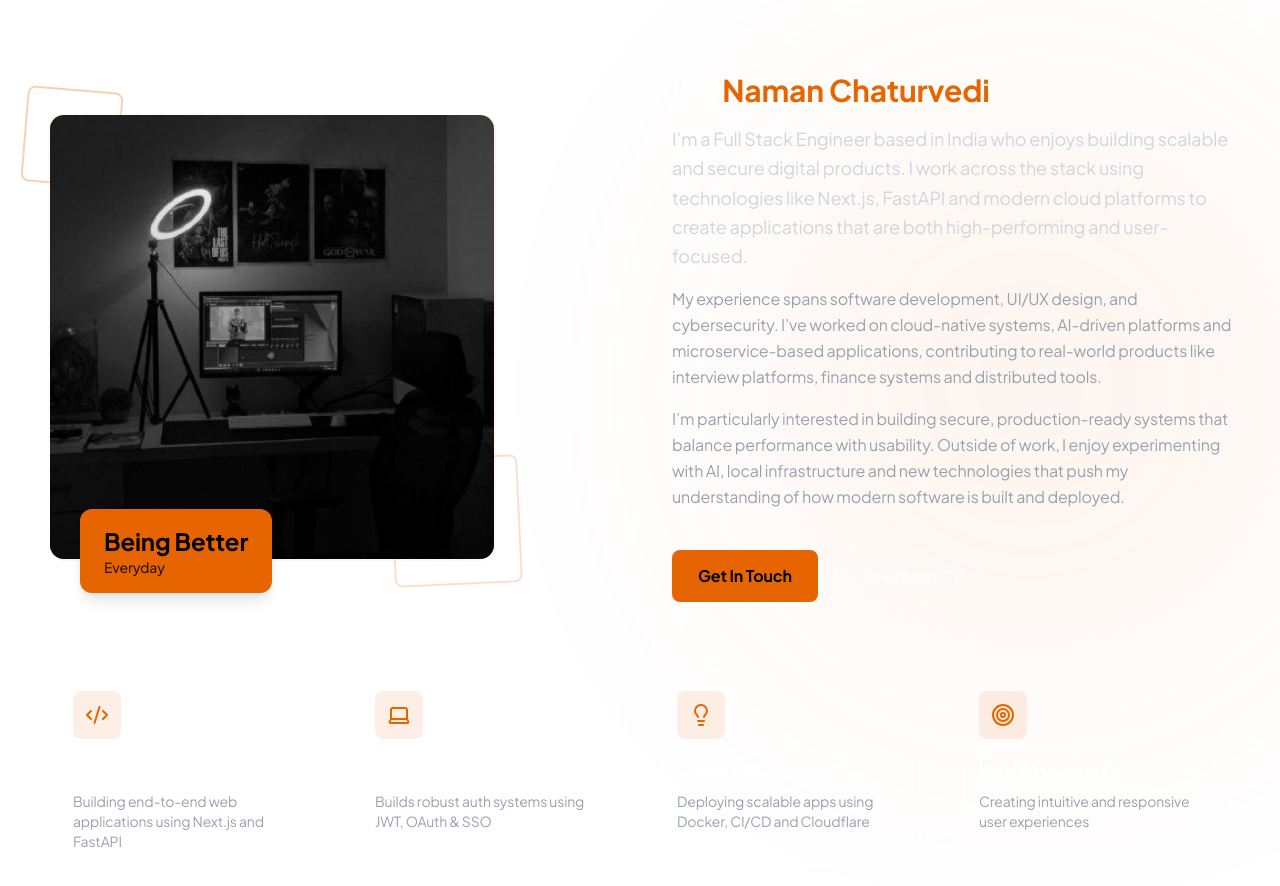
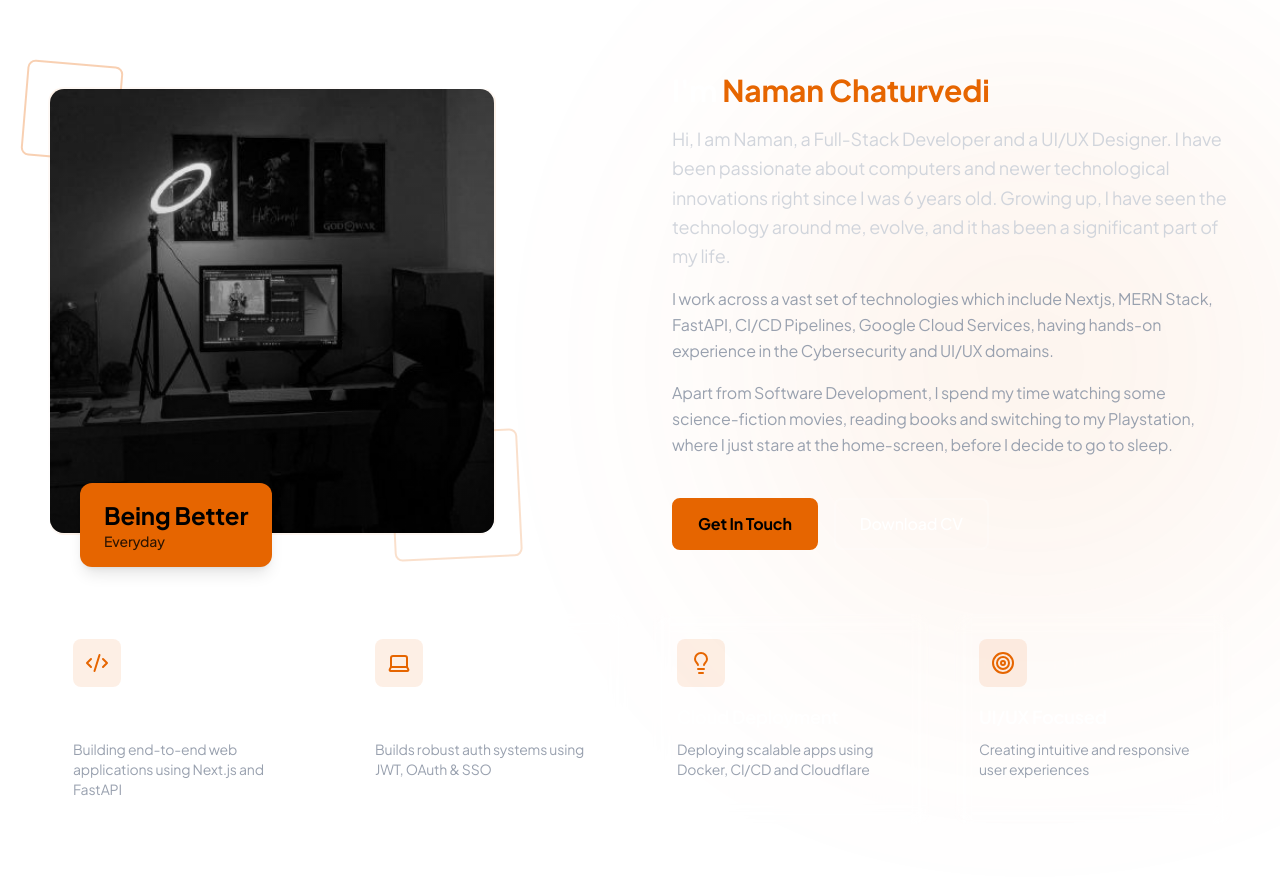
Before and after one commit to half-skirmish/portfolio-2026, a Next.js app: page / in a window 1280 px wide. Shown: the part 860-1746 px from the top of the page. Built offline with nearby package versions, Linux system fonts and the light colour scheme.

Commit message:
feat: Updated the description of the About page

```diff
--- a/components/About.jsx
+++ b/components/About.jsx
@@ -172,15 +172,15 @@ export default function About() {
               </h3>
 
                 <p className="text-gray-300 text-base md:text-lg leading-relaxed">
-                I’m a Full Stack Engineer based in India who enjoys building scalable and secure digital products. I work across the stack using technologies like Next.js, FastAPI and modern cloud platforms to create applications that are both high-performing and user-focused.
+                Hi, I am Naman, a Full-Stack Developer and a UI/UX Designer. I have been passionate about computers and newer technological innovations right since I was 6 years old. Growing up, I have seen the technology around me, evolve, and it has been a significant part of my life.
                 </p>
 
                 <p className="text-gray-400 text-base leading-relaxed">
-                My experience spans software development, UI/UX design, and cybersecurity. I’ve worked on cloud-native systems, AI-driven platforms and microservice-based applications, contributing to real-world products like interview platforms, finance systems and distributed tools.
+                I work across a vast set of technologies which include Nextjs, MERN Stack, FastAPI, CI/CD Pipelines, Google Cloud Services, having hands-on experience in the Cybersecurity and UI/UX domains.
                 </p>
 
                 <p className="text-gray-400 text-base leading-relaxed">
-                I’m particularly interested in building secure, production-ready systems that balance performance with usability. Outside of work, I enjoy experimenting with AI, local infrastructure and new technologies that push my understanding of how modern software is built and deployed.
+                Apart from Software Development, I spend my time watching some science-fiction movies, reading books and switching to my Playstation, where I just stare at the home-screen, before I decide to go to sleep.
                 </p>
             </div>
 
```
